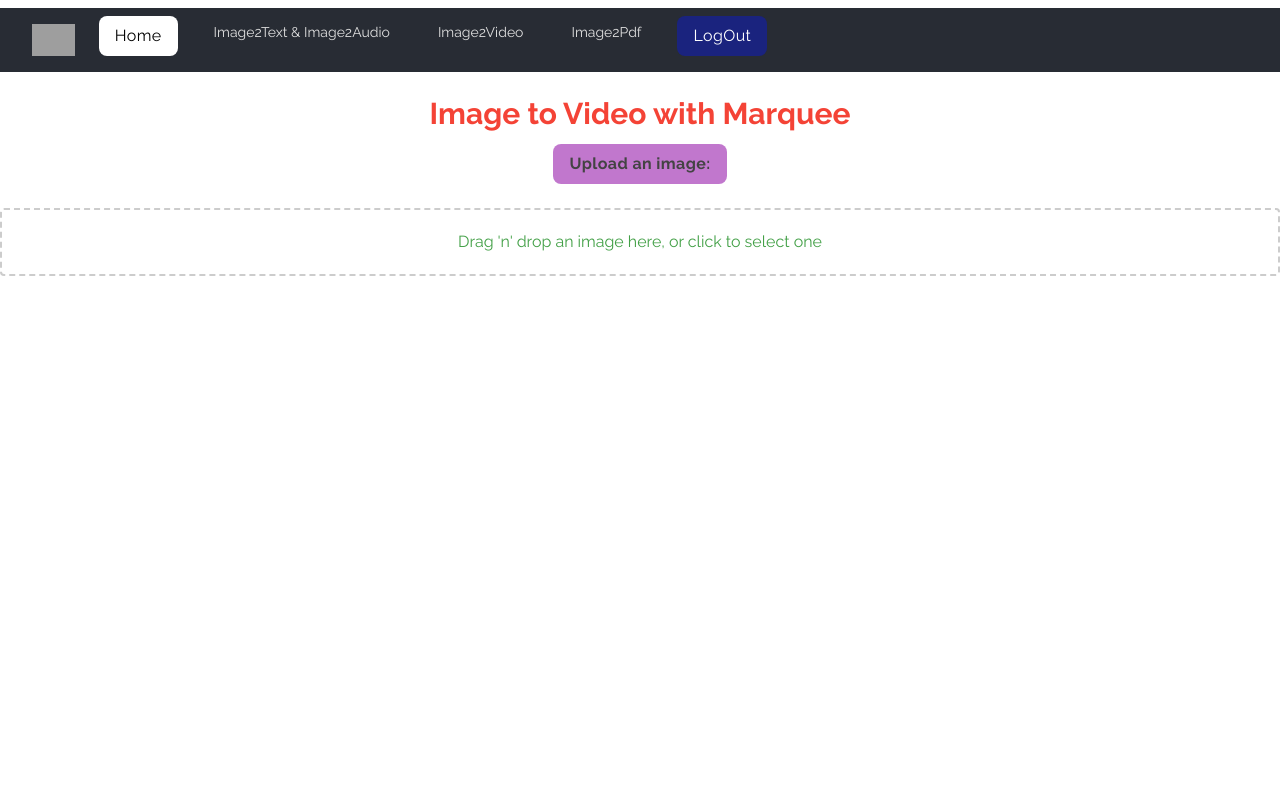
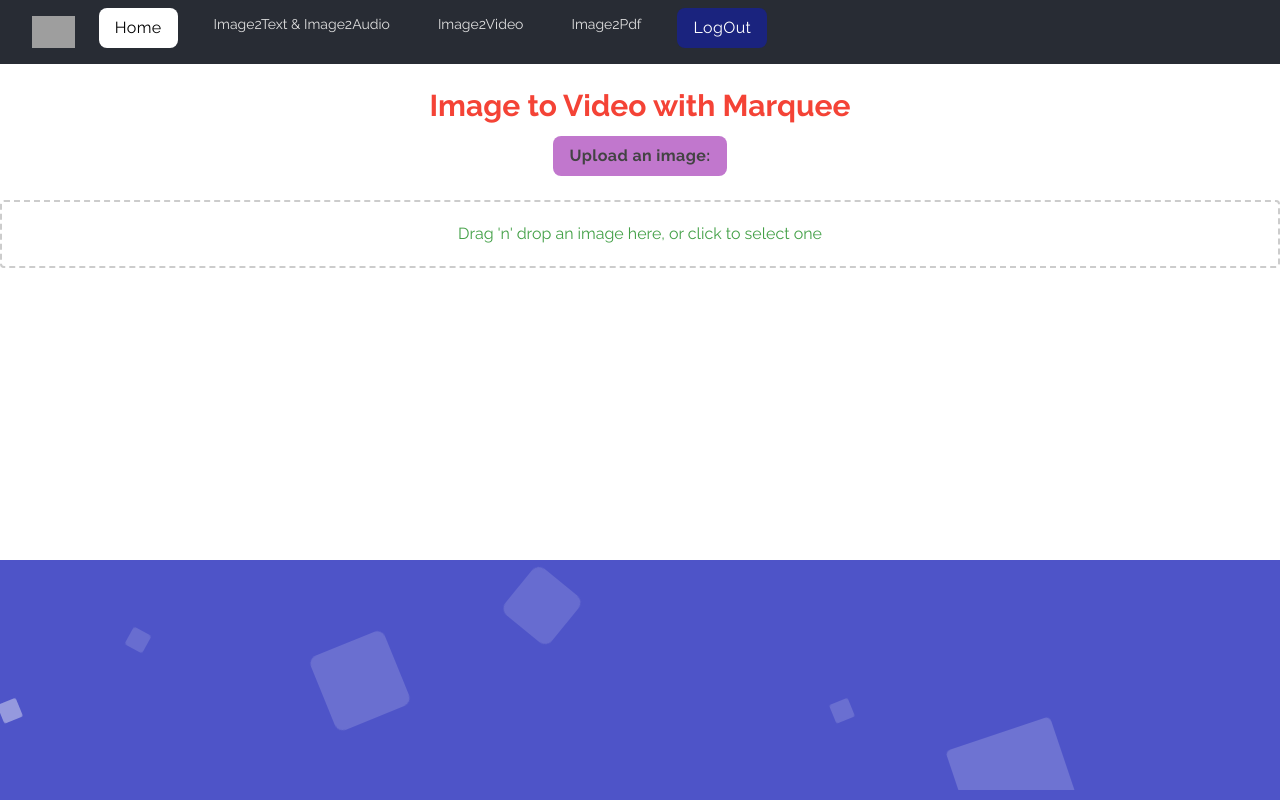
Before and after one commit to Tabindanoor/image-to-text-audio-video-, a React (Create React App) app: page /video in a window 1280 px wide. Built offline with nearby package versions, Linux system fonts and the light colour scheme; grey boxes are pictures that could not be loaded; what pdfmake would draw is missing.

Commit message:
now done

```diff
--- a/src/components/Background.css
+++ b/src/components/Background.css
@@ -51,7 +51,8 @@
 	background: #4e54c8;
 	background: -webkit-linear-gradient(to left, #8f94fb, #4e54c8);
 	width: 100%;
-	height: 50vh;
+	height: 30vh;
+	bottom: 0;
 	position: absolute;
 	z-index: 0;
 	/* z-index: -1; */
--- a/src/components/Footer.jsx
+++ b/src/components/Footer.jsx
@@ -55,3 +55,32 @@
 //     </footer>
 //   );
 // }
+
+
+
+import React from 'react'
+import "./Background.css"
+
+const Footer = () => {
+  return (
+    <div class="area h-12 ">
+    <ul class="circles">
+        <li></li>
+        <li></li>
+        <li></li>
+        <li></li>
+        <li></li>
+        <li></li>
+        <li></li>
+        <li></li>
+        <li></li>
+        <li></li>
+        <li></li>
+        <li></li>
+        <li></li>
+    </ul>
+</div>
+  )
+}
+
+export default Footer
--- a/src/components/Image2Pdf.jsx
+++ b/src/components/Image2Pdf.jsx
@@ -3,6 +3,7 @@ import Tesseract from 'tesseract.js';
 import pdfMake from 'pdfmake/build/pdfmake';
 import pdfFonts from 'pdfmake/build/vfs_fonts';
 import Navbar from './Navbar';
+import Footer from './Footer';
 
 pdfMake.vfs = pdfFonts.pdfMake.vfs;
 
@@ -63,6 +64,7 @@ const Image2Pdf = () => {
   return (
     <div className='text-center '>
       <Navbar/>
+      <div className='px-12'>
       <br />
       <h1 className='text-2xl text-orange-600  font-serif font-semibold'> Choose an Image </h1>
 <br />
@@ -73,6 +75,9 @@ const Image2Pdf = () => {
           <TextToPdf imagePath={imagePath} />
         </>
       )}
+      </div>
+
+      <Footer/>
     </div>
   );
 };
--- a/src/components/Image2Text.jsx
+++ b/src/components/Image2Text.jsx
@@ -6,6 +6,7 @@ import Navbar from './Navbar';
 import { useTheme } from './ThemeContext';
 import "./Login.css"
 import './Background.css'
+import Footer from './Footer';
 
 
 const Container = styled.div`
@@ -134,7 +135,24 @@ const Image2Text = () => {
     </Container>
 
     </div>
-
+    {/* <div class="area h-12 ">
+			<ul class="circles">
+				<li></li>
+				<li></li>
+				<li></li>
+				<li></li>
+				<li></li>
+				<li></li>
+				<li></li>
+				<li></li>
+				<li></li>
+				<li></li>
+				<li></li>
+				<li></li>
+				<li></li>
+			</ul>
+		</div> */}
+    <Footer/>
     </div>
 
   );
--- a/src/components/Navbar.jsx
+++ b/src/components/Navbar.jsx
@@ -9,7 +9,7 @@ const Navbar = () => {
     <div className=''>
 
       {/* <ChangeMode/> */}
-        <nav className="mt-2 bg-[#282c34] ">
+        <nav className=" bg-[#282c34] ">
   <div className="mx-auto max-w-7xl px-2 sm:px-6 lg:px-8">
     <div className="relative flex h-16 items-center justify-between">
       <div className="absolute inset-y-0 left-0 flex items-center sm:hidden">
--- a/src/components/Video.jsx
+++ b/src/components/Video.jsx
@@ -2,6 +2,7 @@ import React, { useState, useEffect } from 'react';
 import Tesseract from 'tesseract.js';
 import { useDropzone } from 'react-dropzone';
 import Navbar from './Navbar';
+import Footer from './Footer';
 
 const Video = () => {
   const [image, setImage] = useState(null);
@@ -149,6 +150,8 @@ const Video = () => {
         className="animate-pulse font-bold focus:animate-none hover:animate-none inline-flex text-md
         bg-blue-400 mt-3 px-4 py-2 rounded-lg tracking-wide text-black" aria-current="page"
        >Create Video</button>}
+
+       <Footer/>
     </div>
   );
 };
```
